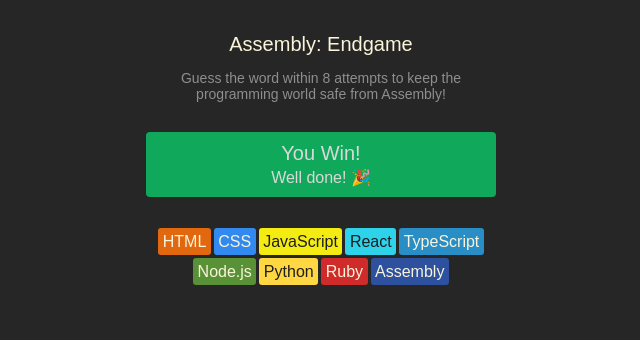
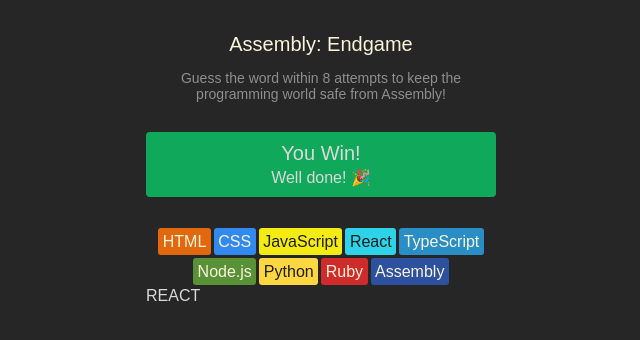
Before and after one commit to justberatt/assemblyEndgame, a React app: page / in a window 1280 px wide. Shown: the top 340 px of the page, without its empty margins (319-959 px from the left). Built offline with nearby package versions, Linux system fonts and the light colour scheme; the HTML template or start-up script is replaced by a standard one.

Commit message:
added state and initialized it with the word 'react'. Using that word, I created the word section and displayed the letters. This one will be dynamic later on, right now I am creating the styles and the elements. Adding interactivity will come really soon

```diff
--- a/src/App.jsx
+++ b/src/App.jsx
@@ -1,4 +1,12 @@
 import { languages } from './languages.js'
+import { useState } from 'react'
+
+export default function AssemblyEndgame() {
+  const [currentWord, setCurrentWord] = useState("react")
+
+  const letters = currentWord.toUpperCase().split('').map((letter, index) => (
+      <span key={index} className='letter'>{letter}</span> // We are only index as a key here because we will not rearrange the letters, otherwise it is not recommended
+    ))
 
   const languageChips = languages.map(language => {
     const styles = {
@@ -16,7 +24,6 @@
     )
   })
 
-export default function AssemblyEndgame() {
   return (
       <main>
           <header>
@@ -30,6 +37,7 @@
           <section className="language-chips">
               {languageChips}
           </section>
+          <section className='letters'>{letters}</section>
       </main>
   )
 }
```
Lines whose indentation alone changed are shown as unchanged.
